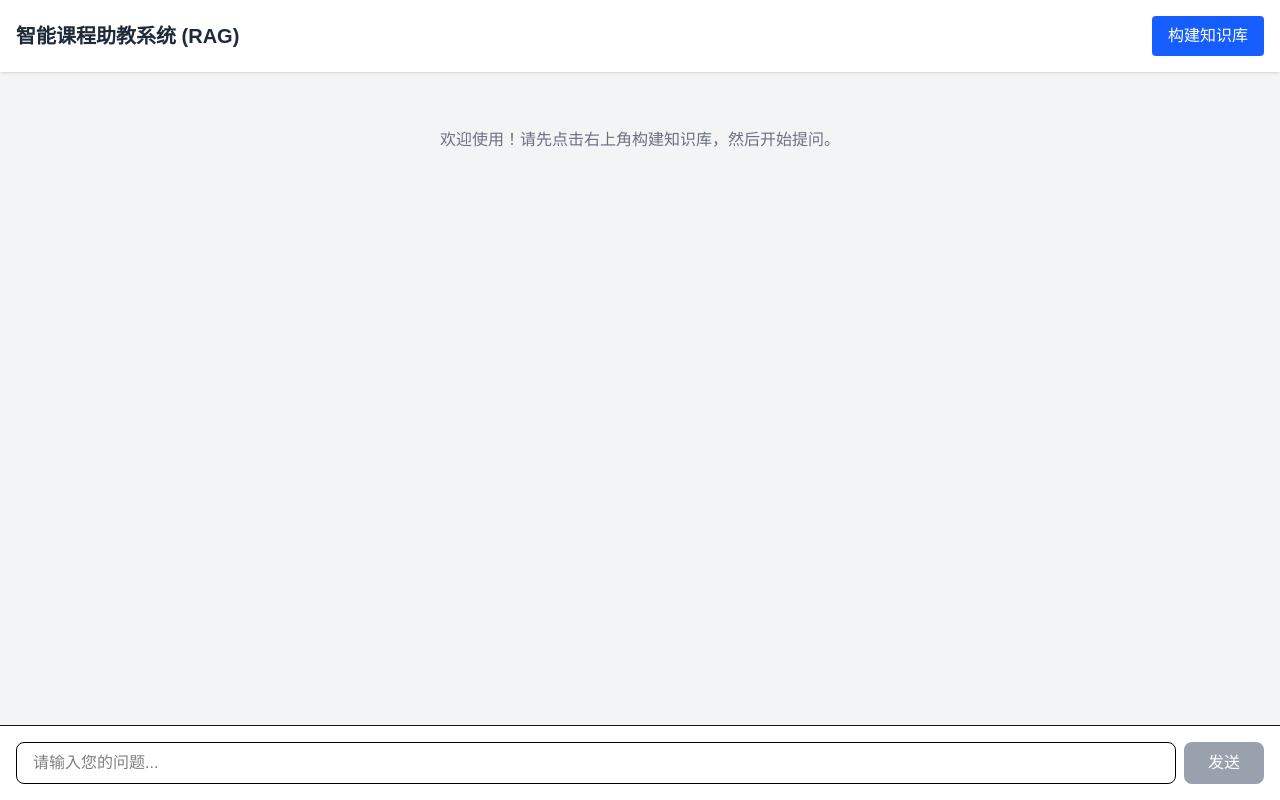
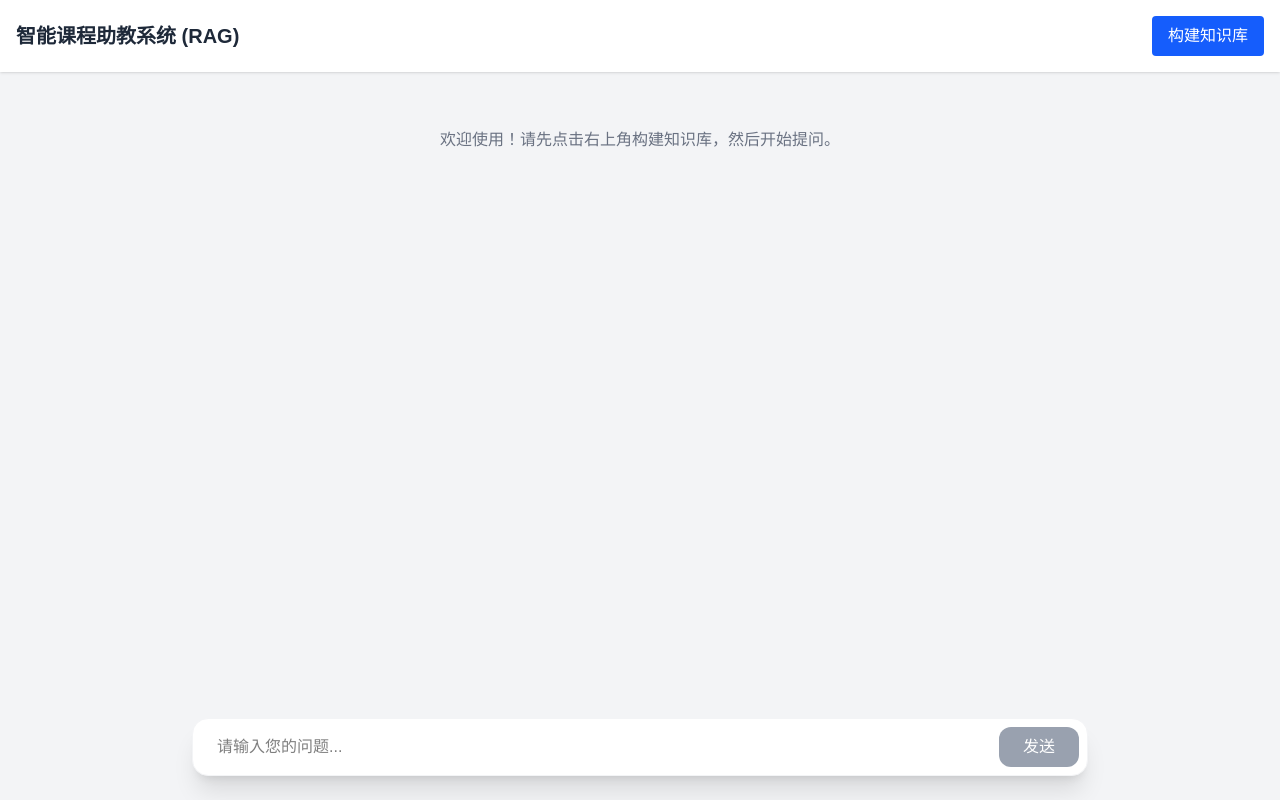
Before and after one commit to hjh12035/NLP-Proj2, a Next.js app in the folder rag-agent/: page / in a window 1280 px wide. Built offline with nearby package versions, Linux system fonts and the light colour scheme.

Commit message:
style: enhance input area design with improved layout and styling

```diff
--- a/rag-agent/app/page.tsx
+++ b/rag-agent/app/page.tsx
@@ -165,20 +165,24 @@ export default function Home() {
       </main>
 
       {/* Input Area */}
-      <footer className="bg-white p-4 border-t">
-        <form onSubmit={handleSubmit} className="flex gap-2">
+      <footer className="p-4 pb-6">
+        <div className="max-w-4xl mx-auto">
+          <form
+            onSubmit={handleSubmit}
+            className="flex gap-2 bg-white p-2 rounded-2xl shadow-xl border border-gray-100"
+          >
             <input
               type="text"
               value={input}
               onChange={(e) => setInput(e.target.value)}
               placeholder="请输入您的问题..."
-            className="flex-1 border rounded-lg px-4 py-2 focus:outline-none focus:ring-2 focus:ring-blue-500 text-black"
+              className="flex-1 border-none focus:ring-0 px-4 py-2 text-black bg-transparent focus:outline-none"
               disabled={isLoading}
             />
             <button
               type="submit"
               disabled={isLoading || !input.trim()}
-            className={`px-6 py-2 rounded-lg text-white font-medium transition-colors ${
+              className={`px-6 py-2 rounded-xl text-white font-medium transition-colors ${
                 isLoading || !input.trim()
                   ? "bg-gray-400 cursor-not-allowed"
                   : "bg-green-600 hover:bg-green-700"
@@ -187,6 +191,7 @@ export default function Home() {
               发送
             </button>
           </form>
+        </div>
       </footer>
     </div>
   );
```
Lines whose indentation alone changed are shown as unchanged.
